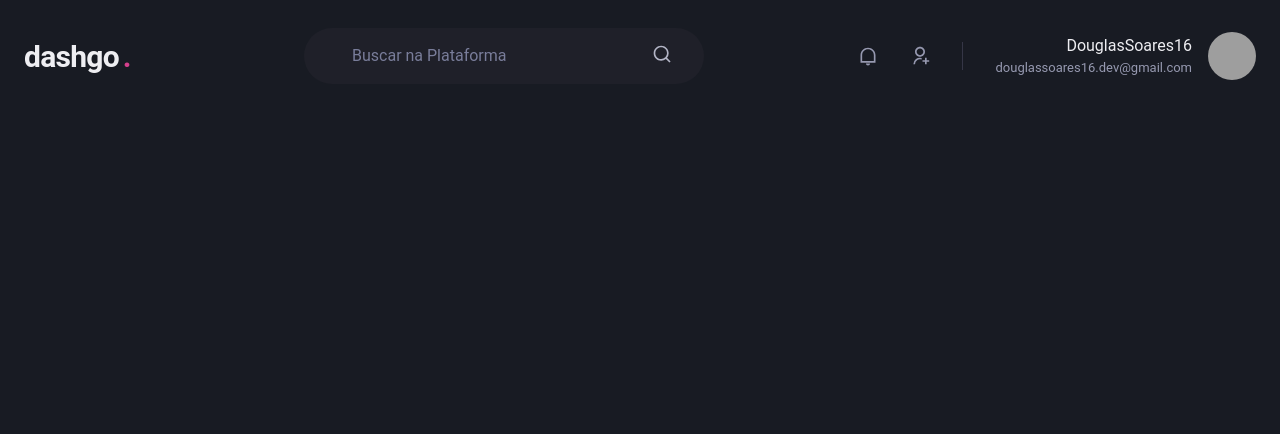
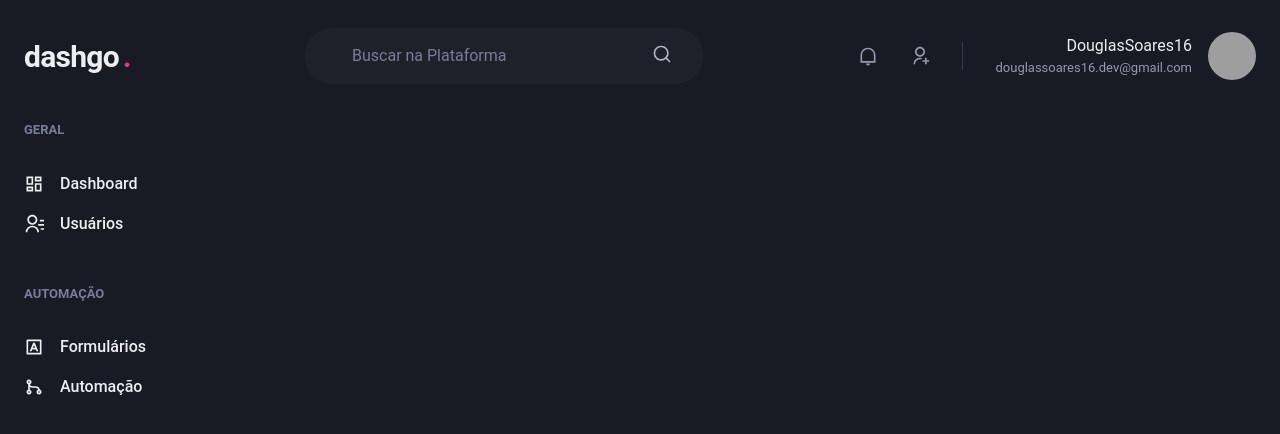
Before and after one commit to DouglasSoares16/dashgo, a Next.js app: page /dashboard in a window 1280 px wide. Shown: the top 434 px of the page. Built offline with nearby package versions, Linux system fonts and the light colour scheme; grey boxes are pictures that could not be loaded.

Commit message:
Component: Sidebar

```diff
--- /dev/null
+++ b/src/components/Sidebar.tsx
@@ -0,0 +1,41 @@
+import { Box, Stack, Text, Link, Icon } from "@chakra-ui/react";
+import { RiContactsLine, RiDashboardLine, RiGitMergeLine, RiInputMethodLine } from "react-icons/ri";
+
+
+export function Sidebar() {
+  return (
+    <Box as="aside" w="64" mr="8">
+      <Stack spacing="12" align="flex-start">
+        <Box>
+          <Text fontWeight="bold" color="gray.400" fontSize="small">GERAL</Text>
+          <Stack spacing="4" mt="8" align="stretch">
+            <Link display="flex" alignItems="center">
+              <Icon as={RiDashboardLine} fontSize="20" />
+              <Text ml="4" fontWeight="medium">Dashboard</Text>
+            </Link>
+
+            <Link display="flex" alignItems="center">
+              <Icon as={RiContactsLine} fontSize="20" />
+              <Text ml="4" fontWeight="medium">Usuários</Text>
+            </Link>
+          </Stack>
+        </Box>
+
+        <Box>
+          <Text fontWeight="bold" color="gray.400" fontSize="small">AUTOMAÇÃO</Text>
+          <Stack spacing="4" mt="8" align="stretch">
+            <Link display="flex" alignItems="center">
+              <Icon as={RiInputMethodLine} fontSize="20" />
+              <Text ml="4" fontWeight="medium">Formulários</Text>
+            </Link>
+
+            <Link display="flex" alignItems="center">
+              <Icon as={RiGitMergeLine} fontSize="20" />
+              <Text ml="4" fontWeight="medium">Automação</Text>
+            </Link>
+          </Stack>
+        </Box>
+      </Stack>
+    </Box>
+  );
+}
--- a/src/pages/dashboard.tsx
+++ b/src/pages/dashboard.tsx
@@ -1,7 +1,20 @@
+import { Flex } from "@chakra-ui/react";
 import { Header } from "../components/Header";
+import { Sidebar } from "../components/Sidebar";
 
 export default function Dashboard() {
   return (
-    <Header />
+    <Flex direction="column" h="100vh">
+      <Header />
+
+      <Flex
+        w="100%"
+        my="6"
+        maxWidth={1480}
+        mx="auto"
+        px="6">
+          <Sidebar />
+      </Flex>
+    </Flex>
   )
 }
```
